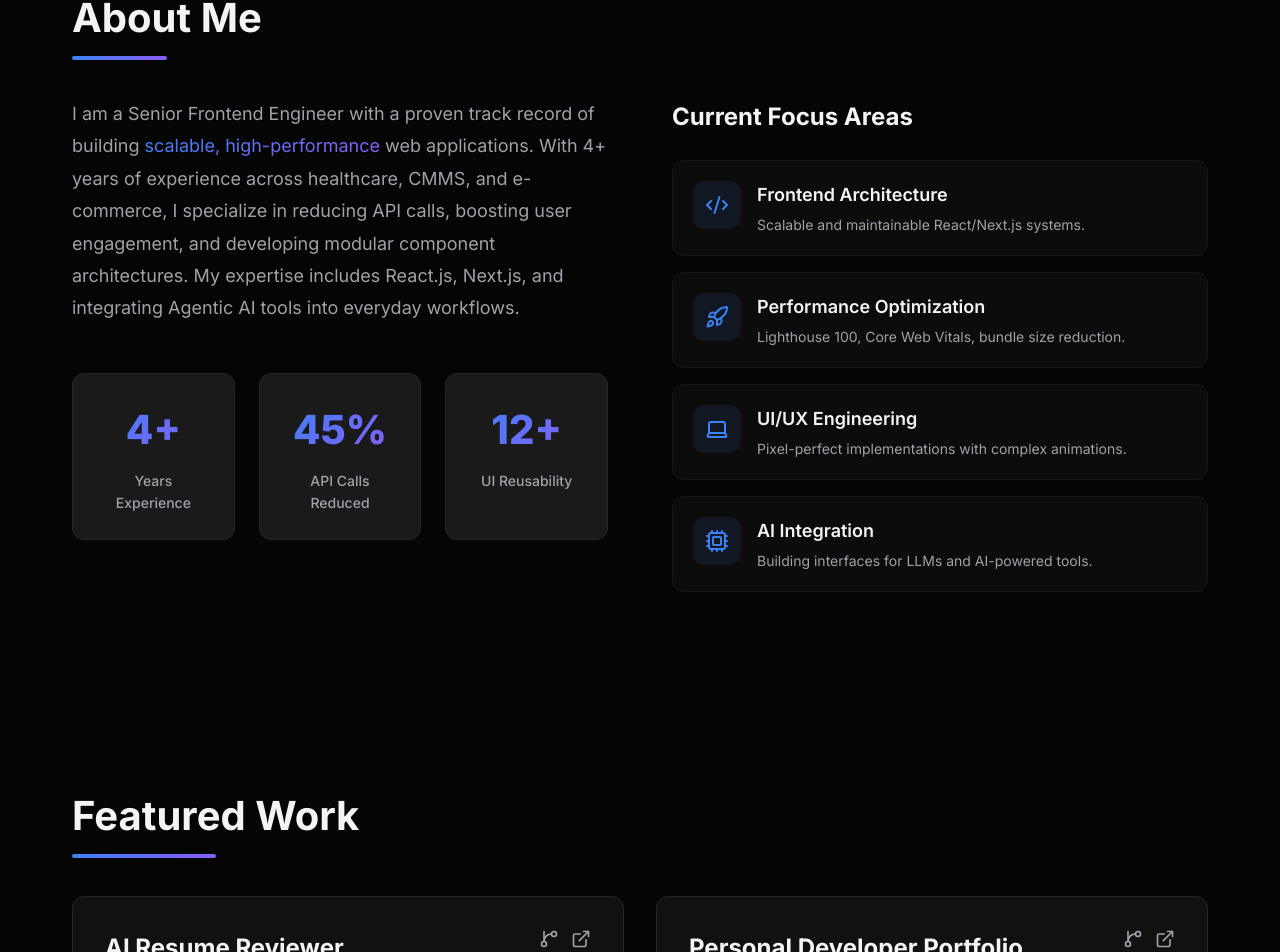
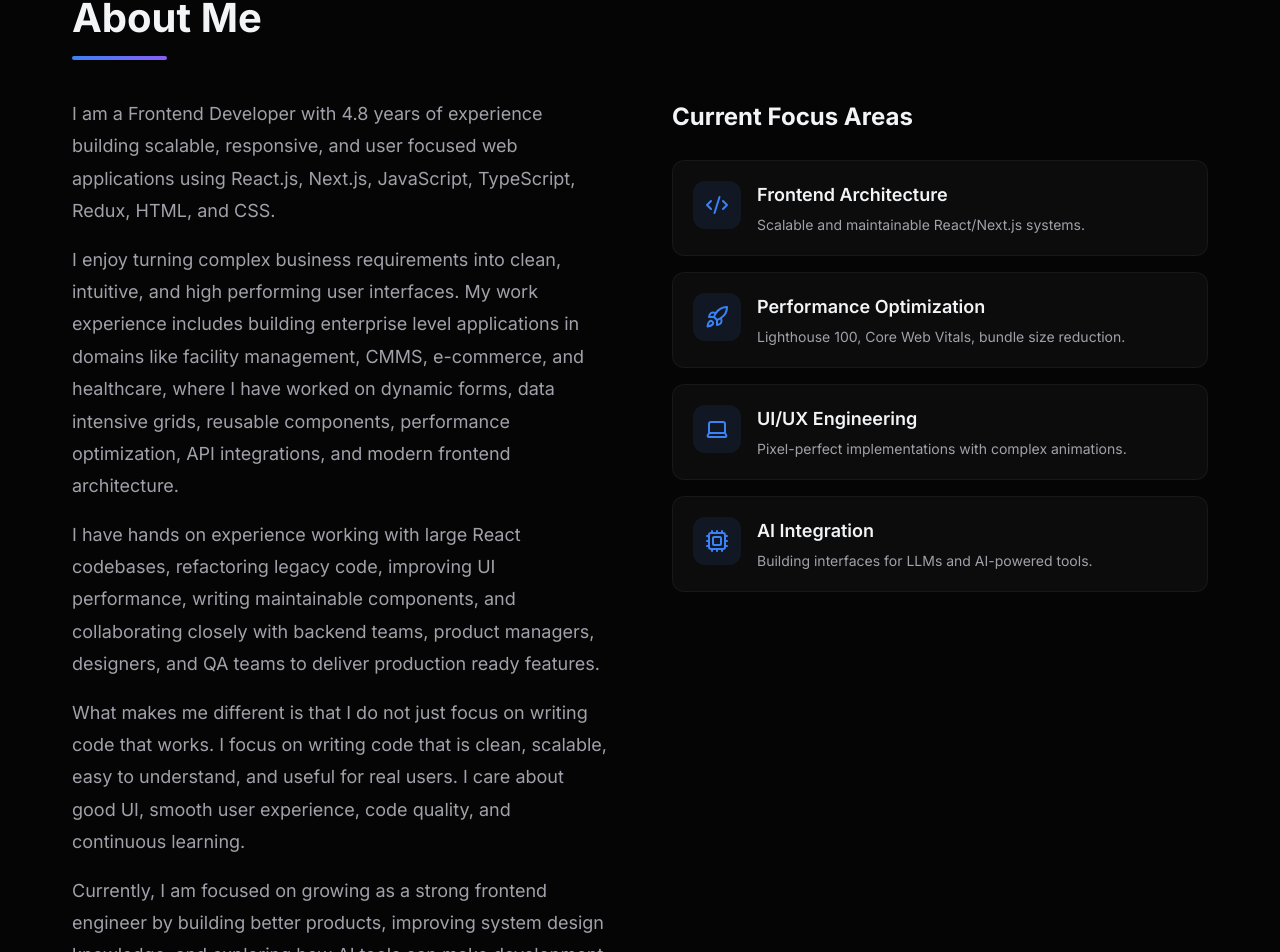
Before and after one commit to poojasingh1231/my-portfolio, a React (Vite) app: page / in a window 1280 px wide. Shown: the part 910-1862 px from the top of the page. Built offline with nearby package versions, Linux system fonts and the light colour scheme.

Commit message:
content: update about me bio with detailed work experience

```diff
--- a/src/components/About/About.jsx
+++ b/src/components/About/About.jsx
@@ -35,13 +35,23 @@ const About = () => {
           viewport={{ once: true }}
           transition={{ delay: 0.2 }}
         >
-          <p className={styles.bio}>
-            I am a Senior Frontend Engineer with a proven track record of building
-            <span className="text-gradient"> scalable, high-performance</span> web applications.
-            With 4+ years of experience across healthcare, CMMS, and e-commerce, I specialize in
-            reducing API calls, boosting user engagement, and developing modular component architectures.
-            My expertise includes React.js, Next.js, and integrating Agentic AI tools into everyday workflows.
-          </p>
+          <div className={styles.bioWrapper} style={{ display: 'flex', flexDirection: 'column', gap: '1rem', marginBottom: '2rem' }}>
+            <p className={styles.bio} style={{ marginBottom: 0 }}>
+              I am a Frontend Developer with 4.8 years of experience building scalable, responsive, and user focused web applications using React.js, Next.js, JavaScript, TypeScript, Redux, HTML, and CSS.
+            </p>
+            <p className={styles.bio} style={{ marginBottom: 0 }}>
+              I enjoy turning complex business requirements into clean, intuitive, and high performing user interfaces. My work experience includes building enterprise level applications in domains like facility management, CMMS, e-commerce, and healthcare, where I have worked on dynamic forms, data intensive grids, reusable components, performance optimization, API integrations, and modern frontend architecture.
+            </p>
+            <p className={styles.bio} style={{ marginBottom: 0 }}>
+              I have hands on experience working with large React codebases, refactoring legacy code, improving UI performance, writing maintainable components, and collaborating closely with backend teams, product managers, designers, and QA teams to deliver production ready features.
+            </p>
+            <p className={styles.bio} style={{ marginBottom: 0 }}>
+              What makes me different is that I do not just focus on writing code that works. I focus on writing code that is clean, scalable, easy to understand, and useful for real users. I care about good UI, smooth user experience, code quality, and continuous learning.
+            </p>
+            <p className={styles.bio} style={{ marginBottom: 0 }}>
+              Currently, I am focused on growing as a strong frontend engineer by building better products, improving system design knowledge, and exploring how AI tools can make development faster and smarter.
+            </p>
+          </div>
 
           <div className={styles.statsGrid}>
             {stats.map((stat, idx) => (
```
